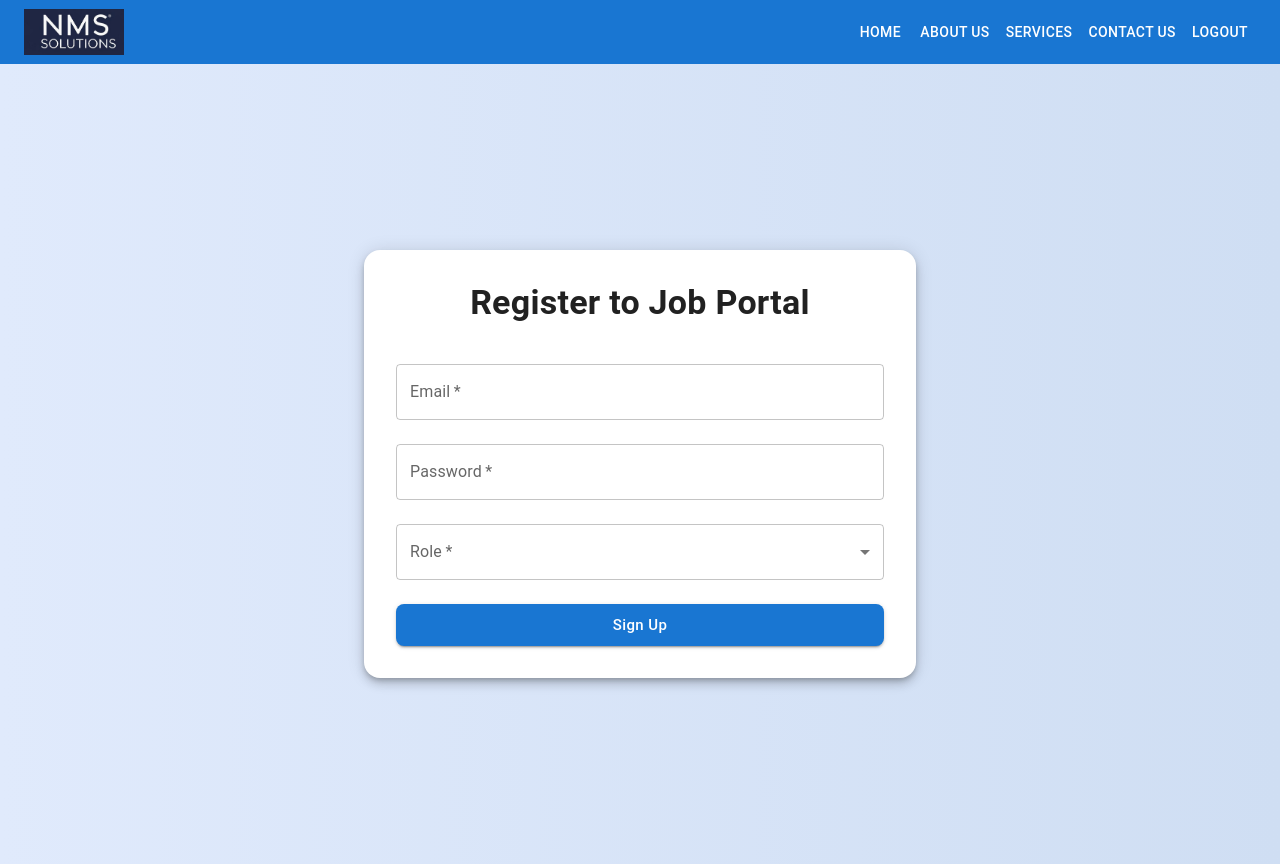
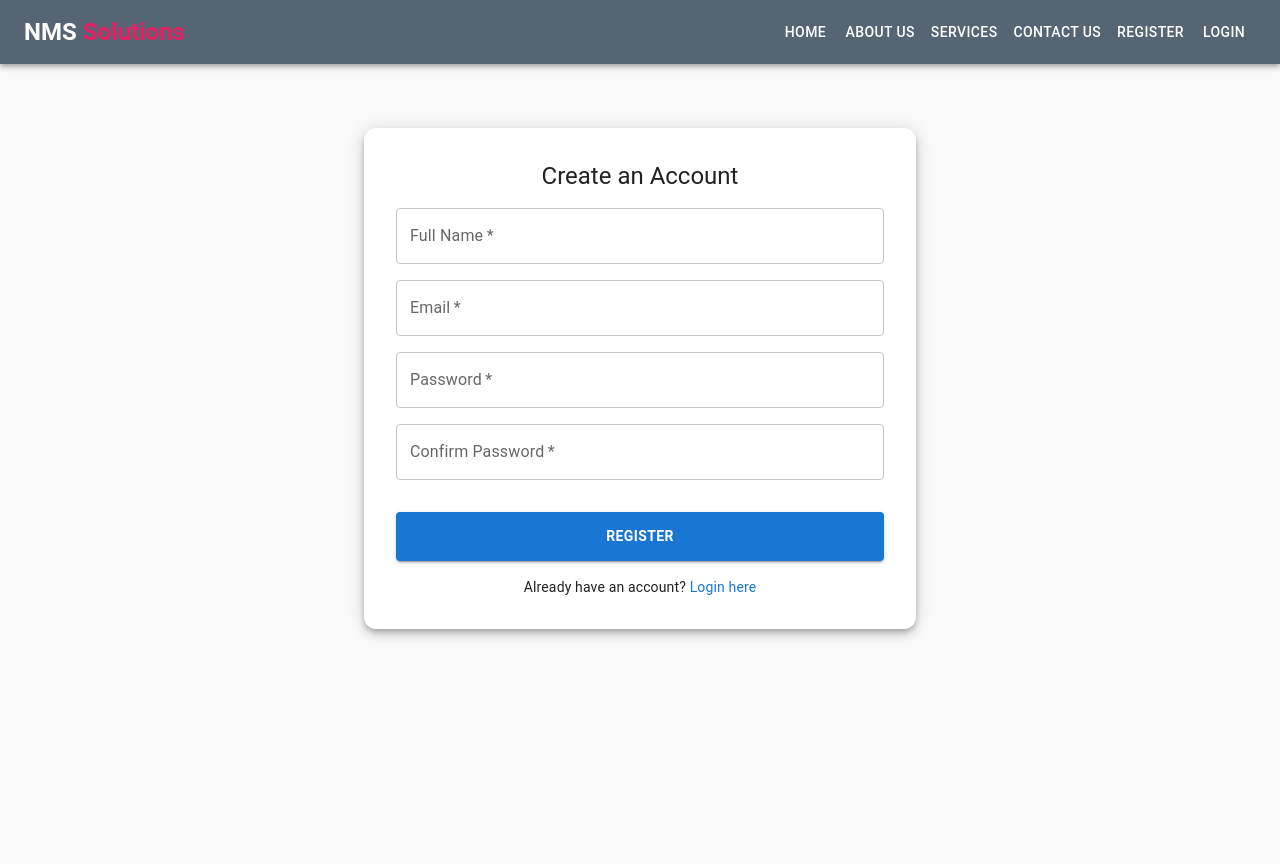
Before and after one commit to kalpanagunapati/mns-website, a React (Create React App) app: page /register in a window 1280 px wide. After the commit the page ends 800 px from the top, so only its background shows below. Built offline with nearby package versions, Linux system fonts and the light colour scheme.

Commit message:
home changes

```diff
--- a/package.json
+++ b/package.json
@@ -16,6 +16,8 @@
     "react-dom": "^19.1.0",
     "react-router-dom": "^7.6.3",
     "react-scripts": "5.0.1",
+    "react-slick": "^0.30.3",
+    "slick-carousel": "^1.8.1",
     "web-vitals": "^2.1.4"
   },
   "scripts": {
--- a/src/components/Navbar.js
+++ b/src/components/Navbar.js
@@ -11,22 +11,28 @@ const Navbar = () => {
   const isServicesPage = location.pathname === '/services';
 
   return (
-    <AppBar position='static' sx={{ backgroundColor: '#1976d2', margin:0,  }}>
+    <AppBar position='static' sx={{ backgroundColor: '#566573 ', margin:0,  }}>
       <Toolbar sx={{ display: 'flex', justifyContent: 'space-between' }}>
         {/* Logo */}
         <Box sx={{ display: 'flex', alignItems: 'center' }}>
-          <img
+          <Typography variant="h5" sx={{ fontWeight: 'bold', color: '#fff' }}>
+            NMS <span style={{ color: '#e91e63' }}>Solutions</span>
+          </Typography>
+          {/* <img
             src={Logo}
             alt="logo"
             style={{ width: '100px', cursor: 'pointer' }}
             onClick={() => navigate('/')}
-          />
+          /> */}
         </Box>
 
         {/* Conditionally render nav buttons */}
         <Box>
           {isServicesPage ? (
-            <Button color="inherit" onClick={() => navigate('/training')}>Trainings</Button>
+            <>
+              <Button color="inherit" onClick={() => navigate('/training')}>Trainings</Button>
+              <Button color="inherit" onClick={() => navigate('/register')}>Register</Button>
+            </>
           ) : (
             <>
               <Button color="inherit" onClick={() => navigate('/')}>Home</Button>
@@ -41,10 +47,12 @@ const Navbar = () => {
               </Button>
               <Button color="inherit" onClick={() => navigate('/services')}>Services</Button>
               <Button color="inherit" onClick={() => navigate('/contact')}>Contact Us</Button>
-              <Button color="inherit" onClick={() => navigate('/login')}>Logout</Button>
+              <Button color="inherit" onClick={() => navigate('/register')}>Register</Button>
+              <Button color="inherit" onClick={() => navigate('/login')}>Login</Button>
             </>
           )}
         </Box>
+
       </Toolbar>
     </AppBar>
   );
--- a/src/pages/Home.js
+++ b/src/pages/Home.js
@@ -1,112 +1,75 @@
-import React, { useState } from 'react';
+import React from 'react';
 import {
-  Container,
+  AppBar,
+  Toolbar,
   Typography,
   Button,
-  Paper,
   Box,
-  Grid,
-  Divider,
-  TextField
+  TextField,
+  Container,
+  Stack,
 } from '@mui/material';
-import { useNavigate } from 'react-router-dom';
-import Footer from '../components/Footer/Footer';
-
 
 export default function Home() {
-  const [searchQuery, setSearchQuery] = useState('');
-  const navigate = useNavigate();
+  return (
+    <Box sx={{
+      backgroundImage: 'url(https://images.unsplash.com/photo-1454165804606-c3d57bc86b40)',
+      backgroundSize: 'cover',
+      backgroundPosition: 'center',
+      minHeight: '100vh',
+      color: '#fff'
+    }}>
 
-  const handleSearchChange = (e) => setSearchQuery(e.target.value);
+      {/* Navbar */}
+      {/* <AppBar position="static" sx={{ backgroundColor: 'transparent', boxShadow: 'none', pt: 2 }}>
+        <Toolbar sx={{ justifyContent: 'space-between' }}>
+          <Typography variant="h5" sx={{ fontWeight: 'bold', color: '#fff' }}>
+            NMS <span style={{ color: '#e91e63' }}>Solutions</span>
+          </Typography>
+          <Stack direction="row" spacing={4}>
+            {['Home', 'About us', 'Courses', 'News', 'Contact'].map(item => (
+              <Button key={item} sx={{ color: '#fff', fontWeight: 500 }}>{item}</Button>
+            ))}
+            <Button variant="contained" sx={{ bgcolor: '#e91e63', color: '#fff', textTransform: 'none' }}>
+              Login
+            </Button>
+          </Stack>
+        </Toolbar>
+      </AppBar> */}
 
-  const handleSubmit = () => {
-    navigate('/register');
-  };
-
-  return (
-    <Box sx={{ backgroundColor: '#C0C0C0', marginTop: '10px'}}>
-      <Container>
       {/* Hero Section */}
-        <Paper elevation={4} sx={{ padding: 4 }}>
-          <Typography variant="h4" color="primary" align="center" gutterBottom>
-            Welcome to NMS Job Portal
+      <Container sx={{ textAlign: 'center', pt: 15 }}>
+        <Typography variant="h3" sx={{ fontWeight: 'bold', mb: 2 }}>
+          Get The Best Free Online Courses
         </Typography>
-          <Typography variant="subtitle1" align="center" gutterBottom>
-            Your one-stop platform for jobs and training opportunities across India
+        <Typography sx={{ maxWidth: 600, mx: 'auto', mb: 6 }}>
+          Lorem ipsum dolor sit amet, consectetur adipiscing elit. Donec malesuada lorem maximus mauris scelerisque, at rutrum nulla dictum.
         </Typography>
 
-          {/* Search and Button Row */}
-          <Box
-            sx={{
-              mt: 4,
-              display: 'flex',
-              flexDirection: { xs: 'column', sm: 'row' },
-              gap: 2,
-              justifyContent: 'center',
-              alignItems: 'center',
-              flexWrap: 'wrap'
-            }}
+        {/* Form */}
+        <Stack
+          direction={{ xs: 'column', md: 'row' }}
+          spacing={2}
+          justifyContent="center"
+          sx={{ maxWidth: 600, mx: 'auto' }}
         >
-            {/* Search Input */}
           <TextField
-              variant="outlined"
-              placeholder="Search by role, location, or skills"
-              value={searchQuery}
-              onChange={handleSearchChange}
-              sx={{ minWidth: 300 }}
+            fullWidth
+            placeholder="Name"
+            variant="filled"
+            InputProps={{ disableUnderline: true, sx: { bgcolor: '#fff', borderRadius: 1 } }}
           />
-
-            {/* Register/Login Button */}
-            <Button
-              variant="contained"
-              color="primary"
-              sx={{ minWidth: 150 }}
-              onClick={handleSubmit}
-            >
-              Register / Login
+          <TextField
+            fullWidth
+            placeholder="E-mail"
+            variant="filled"
+            InputProps={{ disableUnderline: true, sx: { bgcolor: '#fff', borderRadius: 1 } }}
+          />
+          <Button variant="contained" sx={{ bgcolor: '#e91e63', px: 4 }}>
+            Sign Up Now
           </Button>
-          </Box>
-        </Paper>
-
-        {/* Info Section */}
-        <Box sx={{ mt: 6 }}>
-          <Typography variant="h4" align="center" gutterBottom>
-            Why Choose NMS Job Portal?
-          </Typography>
-          <Divider sx={{ mb: 4 }} />
-
-          <Grid container spacing={4}>
-            <Grid item xs={12} md={6}>
-              <Paper elevation={2} sx={{ padding: 3 }}>
-                <Typography variant="h5" color="secondary" gutterBottom>
-                  For Job Seekers
-                </Typography>
-                <Typography variant="body1">
-                  - Explore jobs across India by location, role, or salary. <br />
-                  - Personalized job recommendations. <br />
-                  - Training programs to upgrade your skills. <br />
-                  - Easy application and tracking dashboard.
-                </Typography>
-              </Paper>
-            </Grid>
-
-            <Grid item xs={12} md={6}>
-              <Paper elevation={2} sx={{ padding: 3 }}>
-                <Typography variant="h5" color="secondary" gutterBottom>
-                  For Recruiters
-                </Typography>
-                <Typography variant="body1">
-                  - Post job listings with ease. <br />
-                  - Filter candidates by experience and skill. <br />
-                  - View applications in real-time. <br />
-                  - Access a large pool of trained candidates.
-                </Typography>
-              </Paper>
-            </Grid>
-          </Grid>
-        </Box>
+        </Stack>
       </Container>
-      <Footer/>
     </Box>
   );
 }
--- a/src/pages/RegisterPage.js
+++ b/src/pages/RegisterPage.js
@@ -1,111 +1,101 @@
-import React, { useState } from "react";
-import { useNavigate } from "react-router-dom";
+import React, { Component } from 'react';
 import {
     Box,
     Button,
     Container,
-  FormControl,
-  InputLabel,
-  MenuItem,
-  Paper,
-  Select,
     TextField,
     Typography,
-} from "@mui/material";
+    Paper,
+    Link
+} from '@mui/material';
 
-const RegisterPage = () => {
-  const [email, setEmail] = useState("");
-  const [password, setPassword] = useState("");
-  const [role, setRole] = useState("");
-  const navigate = useNavigate();
+class Register extends Component {
+    constructor(props) {
+        super(props);
+        this.state = {
+            name: '',
+            email: '',
+            password: '',
+            confirmPassword: '',
+        };
+    }
 
-  const handleSubmit = (e) => {
-    e.preventDefault();
-    if (role === "recruiter") {
-      navigate("/recruiter");
-    } else if (role === "jobseeker") {
-      navigate("/applicant");
-    } else {
-      alert("Please select a role");
-    }
+    handleChange = (e) => {
+        this.setState({ [e.target.name]: e.target.value });
     };
 
+    handleSubmit = (e) => {
+        e.preventDefault();
+        console.log('Form submitted:', this.state);
+        // Handle actual registration logic here
+    };
+
+    render() {
         return (
+            <Container maxWidth="sm" sx={{ mt: 8 }}>
+                <Paper elevation={6} sx={{ p: 4, borderRadius: 3 }}>
+                    <Typography variant="h5" gutterBottom align="center">
+                        Create an Account
+                    </Typography>
                     <Box
-      sx={{
-        minHeight: "100vh",
-        background: "linear-gradient(to right, #E0EAFC, #CFDEF3)",
-        display: "flex",
-        alignItems: "center",
-        justifyContent: "center",
-      }}
+                        component="form"
+                        onSubmit={this.handleSubmit}
+                        sx={{ mt: 2, display: 'flex', flexDirection: 'column', gap: 2 }}
                     >
-      <Container maxWidth="sm">
-        <Paper
-          elevation={6}
-          sx={{
-            borderRadius: 4,
-            padding: 4,
-            backgroundColor: "white",
-          }}
-        >
-          <Typography
-            variant="h4"
-            align="center"
-            gutterBottom
-            fontWeight="bold"
-          >
-            Register to Job Portal
-          </Typography>
-
-          <Box component="form" onSubmit={handleSubmit} mt={3}>
+                        <TextField
+                            label="Full Name"
+                            name="name"
+                            value={this.state.name}
+                            onChange={this.handleChange}
+                            required
+                            fullWidth
+                        />
                         <TextField
                             label="Email"
+                            name="email"
                             type="email"
-              value={email}
-              onChange={(e) => setEmail(e.target.value)}
+                            value={this.state.email}
+                            onChange={this.handleChange}
+                            required
                             fullWidth
-              margin="normal"
-              required
-              variant="outlined"
                         />
                         <TextField
                             label="Password"
+                            name="password"
                             type="password"
-              value={password}
-              onChange={(e) => setPassword(e.target.value)}
+                            value={this.state.password}
+                            onChange={this.handleChange}
+                            required
                             fullWidth
-              margin="normal"
+                        />
+                        <TextField
+                            label="Confirm Password"
+                            name="confirmPassword"
+                            type="password"
+                            value={this.state.confirmPassword}
+                            onChange={this.handleChange}
                             required
-              variant="outlined"
+                            fullWidth
                         />
-            <FormControl fullWidth margin="normal" required>
-              <InputLabel>Role</InputLabel>
-              <Select
-                value={role}
-                onChange={(e) => setRole(e.target.value)}
-                label="Role"
-              >
-                <MenuItem value="recruiter">Recruiter</MenuItem>
-                <MenuItem value="jobseeker">Job Seeker</MenuItem>
-              </Select>
-            </FormControl>
-
                         <Button
                             type="submit"
                             variant="contained"
-              color="primary"
                             fullWidth
-              size="large"
-              sx={{ mt: 2, borderRadius: 2, textTransform: "none" }}
+                            sx={{ mt: 2, py: 1.5, fontWeight: 'bold' }}
                         >
-              Sign Up
+                            Register
                         </Button>
                     </Box>
+                    <Typography variant="body2" align="center" sx={{ mt: 2 }}>
+                        Already have an account?{' '}
+                        <Link href="/login" underline="hover">
+                            Login here
+                        </Link>
+                    </Typography>
                 </Paper>
             </Container>
-    </Box>
         );
-};
+    }
+}
 
-export default RegisterPage;
+export default Register;
--- a/src/pages/Services.js
+++ b/src/pages/Services.js
@@ -1,118 +1,81 @@
-import { AppBar, Toolbar, Typography, Button, Box, Container } from '@mui/material';
-import { useState } from 'react';
-import { useNavigate } from 'react-router-dom';
+import React, { useState } from 'react';
+import {
+  Box,
+  Typography,
+  Grid,
+  Card,
+  CardContent,
+  TextField,
+  Container
+} from '@mui/material';
 import Footer from '../components/Footer/Footer';
 
-const trainingData = [
-    {
-        title: 'Java Full Stack',
-        image: 'https://cdn-icons-png.flaticon.com/512/919/919854.png',
-        description: 'Master Java, Spring Boot, Hibernate, and front-end tools to build robust full-stack applications.',
-    },
-    {
-        title: '.NET Development',
-        image: 'https://cdn-icons-png.flaticon.com/512/6132/6132221.png',
-        description: 'Learn to develop web and desktop applications using C#, ASP.NET, and .NET Core.',
-    },
-    {
-        title: 'Python Programming',
-        image: 'https://cdn-icons-png.flaticon.com/512/5968/5968350.png',
-        description: 'Start your journey in Python, Django, and automation scripting with hands-on projects.',
-    },
-    {
-        title: 'Oracle Database',
-        image: 'https://cdn-icons-png.flaticon.com/512/2772/2772128.png',
-        description: 'Gain expertise in Oracle SQL, PL/SQL, and database administration.',
-    },
-    {
-        title: 'Web Development',
-        image: 'https://cdn-icons-png.flaticon.com/512/732/732212.png',
-        description: 'Build responsive websites using HTML, CSS, JavaScript, Bootstrap, and React.',
-    },
-    {
-        title: 'Data Science',
-        image: 'https://cdn-icons-png.flaticon.com/512/1055/1055687.png',
-        description: 'Explore data analysis, machine learning, and visualization using Python and tools like Pandas and Matplotlib.',
-    },
+const servicesData = [
+  { title: 'Web Development', description: 'Build fast, responsive websites using React, HTML, CSS, and Node.js.' },
+  { title: 'App Development', description: 'Develop Android and iOS apps with modern frameworks like Flutter and React Native.' },
+  { title: 'Custom Software Solutions', description: 'Tailored software products to meet your business requirements.' },
+  { title: 'Training & Workshops', description: 'Hands-on training sessions for freshers, job seekers, and professionals.' },
+  { title: 'Digital Marketing', description: 'SEO, SEM, and social media services to boost your brand online.' },
+  { title: 'Job Portal Platform', description: 'Post jobs, find candidates, and manage hiring through our portal.' },
+  { title: 'Cloud Services', description: 'AWS and Azure deployment, automation, and scaling.' },
+  { title: 'Technical Support', description: '24/7 support for software maintenance and infrastructure.' },
+  { title: 'IT Consulting', description: 'Expert guidance for business transformation and tech upgrade.' },
 ];
 
-export default function Services() {
-  const [data, setData] = useState();
-  const navigate = useNavigate(); // ✅ Moved here before usage
+const Services = () => {
+  const [search, setSearch] = useState('');
 
-  const handleJobsClick = () => {
-    navigate('/jobs'); // Change to your actual jobs route
-  };
-
-  const handleTrainingClick = () => {
-    navigate('/training'); // Change to your actual training route
-  };
+  const filteredServices = servicesData.filter(service =>
+    service.title.toLowerCase().includes(search.toLowerCase())
+  );
 
   return (
-    <Box sx={{ backgroundColor: '#fff',}}>
-      {/* Navbar */}
-      {/* <AppBar position="static" sx={{ backgroundColor: '#0d47a1' }}>
-        <Toolbar>
-          <Typography variant="h6" component="div" sx={{ flexGrow: 1 }}>
-            NMS Solutions
-          </Typography>
-          <Button color="inherit" onClick={handleJobsClick}>
-            Jobs
-          </Button>
-          <Button color="inherit" onClick={handleTrainingClick}>
-            Training
-          </Button>
-        </Toolbar>
-      </AppBar> */}
+    <Box sx={{ bgcolor: '#1c1c28', minHeight: '100vh', color: '#fff', py: 6 }}>
+      <Container>
+        <Typography variant="h4" fontWeight="bold" gutterBottom sx={{ color: '#fdf089' }}>
+          All Our Services
+        </Typography>
+        <Typography variant="body1" mb={4}>
+          NMS Solutions offers a wide range of services tailored for businesses, professionals, and students — helping them grow through technology.
+        </Typography>
 
-      {/* Main Content */}
-      <Container>
-        <Typography variant="h4" gutterBottom>
-          Services
-        </Typography>
-                <div className="training-container">
-            <header className="header">
-                <h1 className="brand">NMS SOLUTIONS</h1>
-                <div className="social-icons">
-                    <a href="https://facebook.com" target="_blank" rel="noopener noreferrer">
-                        <i className="fab fa-facebook-f"></i>
-                    </a>
-                    <a href="https://linkedin.com" target="_blank" rel="noopener noreferrer">
-                        <i className="fab fa-linkedin-in"></i>
-                    </a>
-                    <a href="https://youtube.com" target="_blank" rel="noopener noreferrer">
-                        <i className="fab fa-youtube"></i>
-                    </a>
-                </div>
-            </header>
+        {/* Search Box */}
+        {/* <TextField
+          placeholder="Filter..."
+          variant="outlined"
+          fullWidth
+          sx={{
+            mb: 4,
+            input: { color: '#fff' },
+            fieldset: { borderColor: '#444' },
+            bgcolor: '#2a2a3d',
+            borderRadius: 3
+          }}
+          value={search}
+          onChange={(e) => setSearch(e.target.value)}
+        /> */}
 
-            <div className="img-container">
-                <img
-                    src="https://media.istockphoto.com/id/944812540/photo/mountain-landscape-ponta-delgada-island-azores.jpg?s=1024x1024&w=is&k=20&c=LoC4mCau4RJAMj4JWJo-Q03Brq4qUFY1tx8NfaqngIQ="
-                    className="imag"
-                    alt="Online Training"
-                />
-            </div>
-
-            <section className="services">
-                <h2 className="training-heading">Our Training Services</h2>
-                <div className="cards-grid">
-                    {trainingData.map((course, i) => (
-                        <div className="card" key={i}>
-                            <img src={course.image} alt={course.title} className="card-img" />
-                            <h3 className="card-title">{course.title}</h3>
-                            <p className="card-description">{course.description}</p>
-                        </div>
-                    ))}
-                </div>
-            </section>
-
-            {/* Modern Footer */}
-
-        </div>
-        {/* Add more service-related content here */}
+        {/* Service Cards */}
+        <Grid container spacing={3}>
+          {filteredServices.map((service, index) => (
+            <Grid item xs={12} sm={6} md={4} key={index}>
+              <Card sx={{ bgcolor: '#2a2a3d', color: '#fff', height: '100%' ,width: '350px'}}>
+                <CardContent>
+                  <Typography variant="h6" fontWeight="bold" sx={{ color: '#fdf089' }}>
+                    {service.title}
+                  </Typography>
+                  <Typography variant="body2" mt={1}>
+                    {service.description}
+                  </Typography>
+                </CardContent>
+              </Card>
+            </Grid>
+          ))}
+        </Grid>
       </Container>
-        <Footer/>
+      <Footer/>
     </Box>
   );
-}
+};
+
+export default Services;
```
Also changed, not shown: 1 other file (tests, documents, lock files or other folders). Lines whose indentation alone changed are shown as unchanged.
